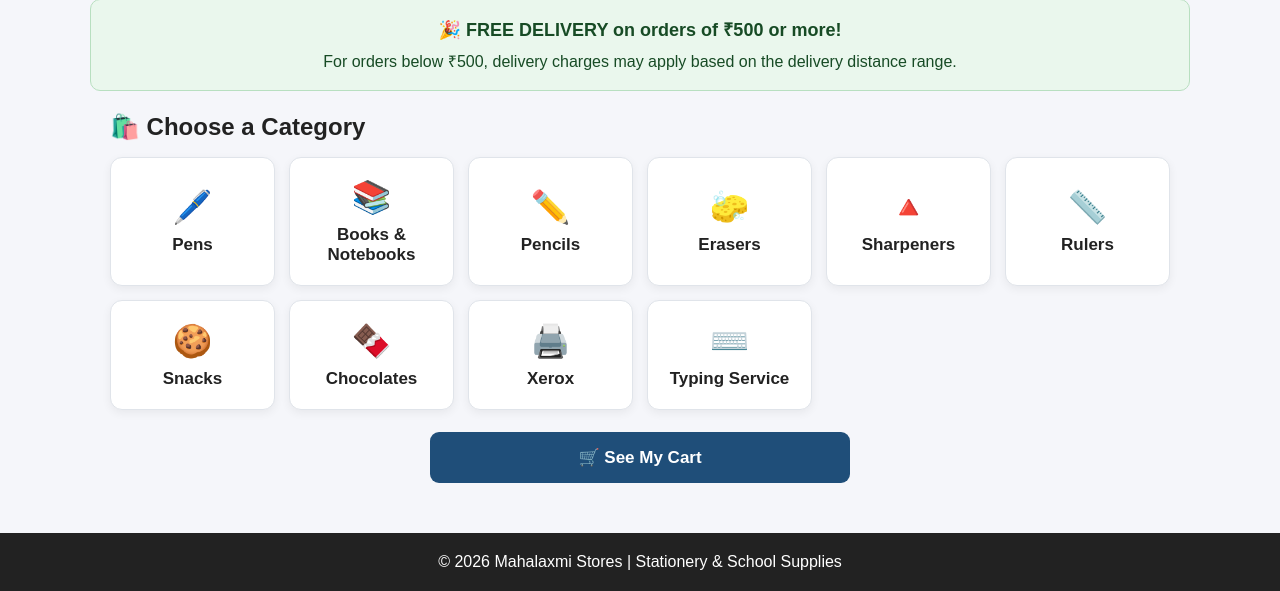
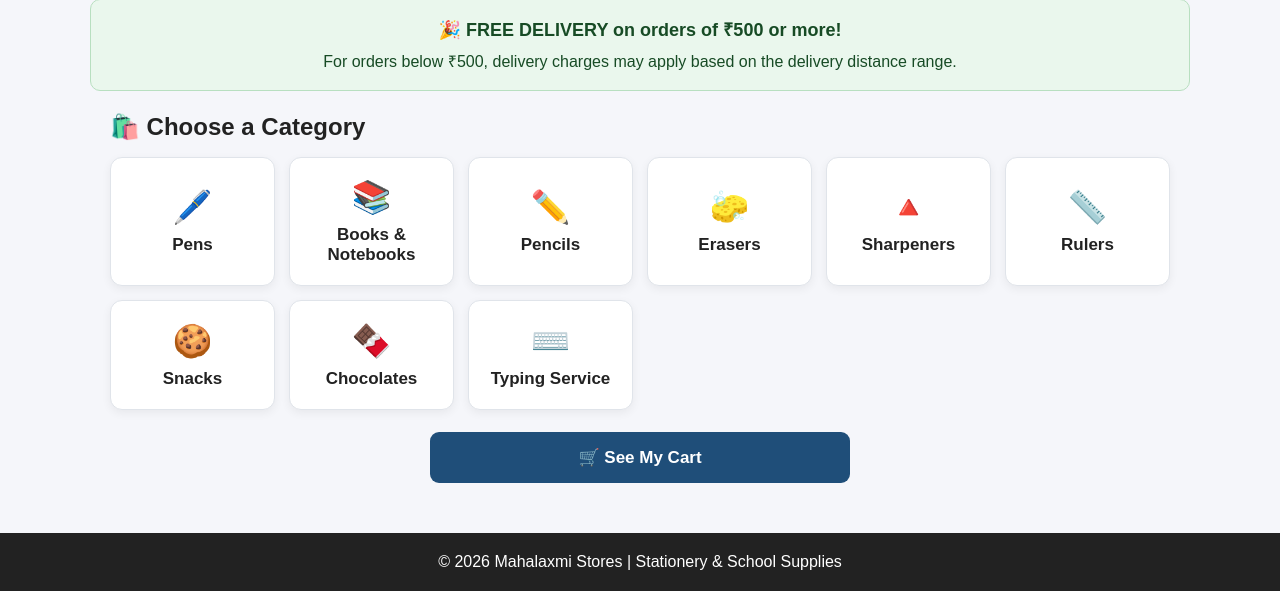
Before and after one commit to ashoknaik2026/mahalaxmi-stores, a Flask app: page / in a window 1280 px wide. Shown: the part 246-837 px from the top of the page. Run offline with Flask 3, Linux system fonts and the light colour scheme.

Commit message:
Remove Xerox category from index.html
Removed the Xerox category button and its reference from the categoryNames object.

```diff
--- a/templates/index.html
+++ b/templates/index.html
@@ -412,7 +412,6 @@
         <button class="category-card" onclick="showCategory('rulers')"><span class="category-emoji">📏</span>Rulers</button>
         <button class="category-card" onclick="showCategory('snacks')"><span class="category-emoji">🍪</span>Snacks</button>
         <button class="category-card" onclick="showCategory('chocolates')"><span class="category-emoji">🍫</span>Chocolates</button>
-        <button class="category-card" onclick="showCategory('xerox')"><span class="category-emoji">🖨️</span>Xerox</button>
         <button class="category-card" onclick="showCategory('typing')"><span class="category-emoji">⌨️</span>Typing Service</button>
     </div>
     <button class="home-cart-button" onclick="showCart()">🛒 See My Cart</button>
@@ -1059,7 +1058,7 @@
 
     const categoryNames = {
         pencils: "✏️ Pencils", erasers: "🧽 Erasers", sharpeners: "🔺 Sharpeners",
-        rulers: "📏 Rulers", snacks: "🍪 Snacks", chocolates: "🍫 Chocolates", xerox: "🖨️ Xerox"
+        rulers: "📏 Rulers", snacks: "🍪 Snacks", chocolates: "🍫 Chocolates"
     };
 
     function hideAllMainViews() {
```
